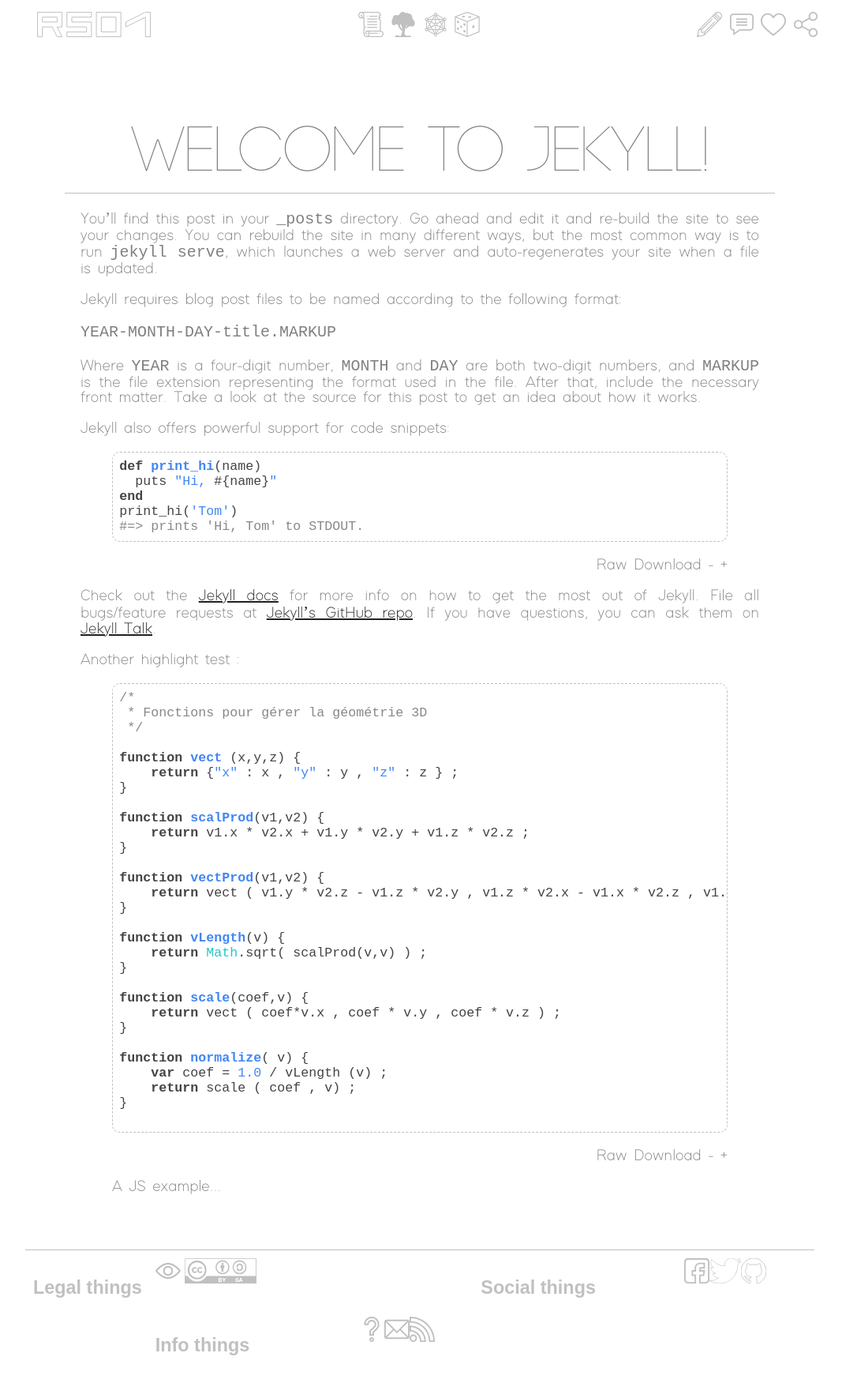
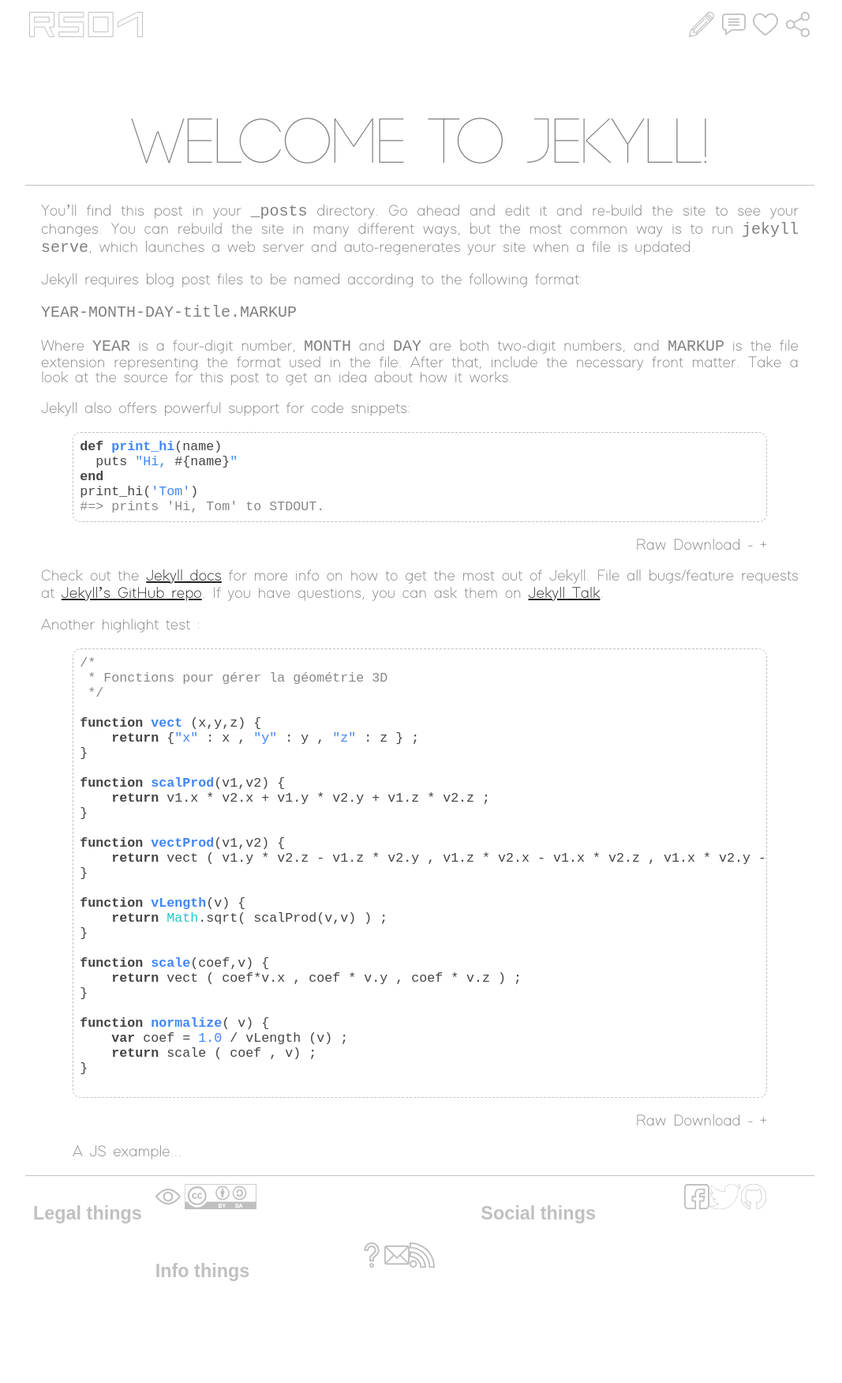
Before and after one commit to rs01blog/rs01blog.github.io, a Jekyll site: the page built from _posts/2019-11-08-welcome-to-jekyll.markdown, in a window 1280 px wide. Shown: the whole page at 79% size, without its empty margins (108-1175 px from the left). Built offline with Jekyll 4.4.1, drawn with Linux system fonts in a browser that asks for light colours; after the commit the page ends 1657 px from its top, so only the background shows below that.

Commit message:
other little improvements.

```diff
--- a/_layouts/content-page.html
+++ b/_layouts/content-page.html
@@ -8,13 +8,6 @@ layout: default
 
 		<p class="nav-group" style="text-align: left">
 			<span><a href="/"><img itle="RS01, an interactive tech blog" alt="RS01" src="/img/rs01-small.svg" class="icon"></a></span>
-		</p>
-
-		<p class="nav-group" style="text-align:center" >
-			<span><img src="/img/History-Grey.svg" class="icon"></span>
-			<span><img src="/img/Tree-Grey.svg" class="icon"></span>
-			<span><img src="/img/Graph-Grey.svg" class="icon"></span>
-			<span><img src="/img/Dice-Grey.svg" class="icon"></span>
 		</p>
 
 		<p class="nav-group" style="text-align:right" >
@@ -33,7 +26,7 @@ layout: default
 </nav>
 
 <content>
-	<div class="content" style="padding:50px;">
+	<div class="content" style="padding-top:50px;">
 	{{content}}
 	</div>
 
--- a/rs01.scss
+++ b/rs01.scss
@@ -136,16 +136,10 @@ pre code {
 
 	}
 
-	nav.browsing-page {
-
-
+	nav {
+		padding-top:10px;
 	}
 
-	nav.content_page {
-		padding : 10px;
-		grid-template-columns: 4fr 12fr 5fr;
-		text-align: center;
-	}
 
 	.content {
 		min-height : 90vh;
@@ -271,7 +265,6 @@ pre code {
 			.nav-bar {
 				width : 600px;
 			}
-
 		}
 
 
```
